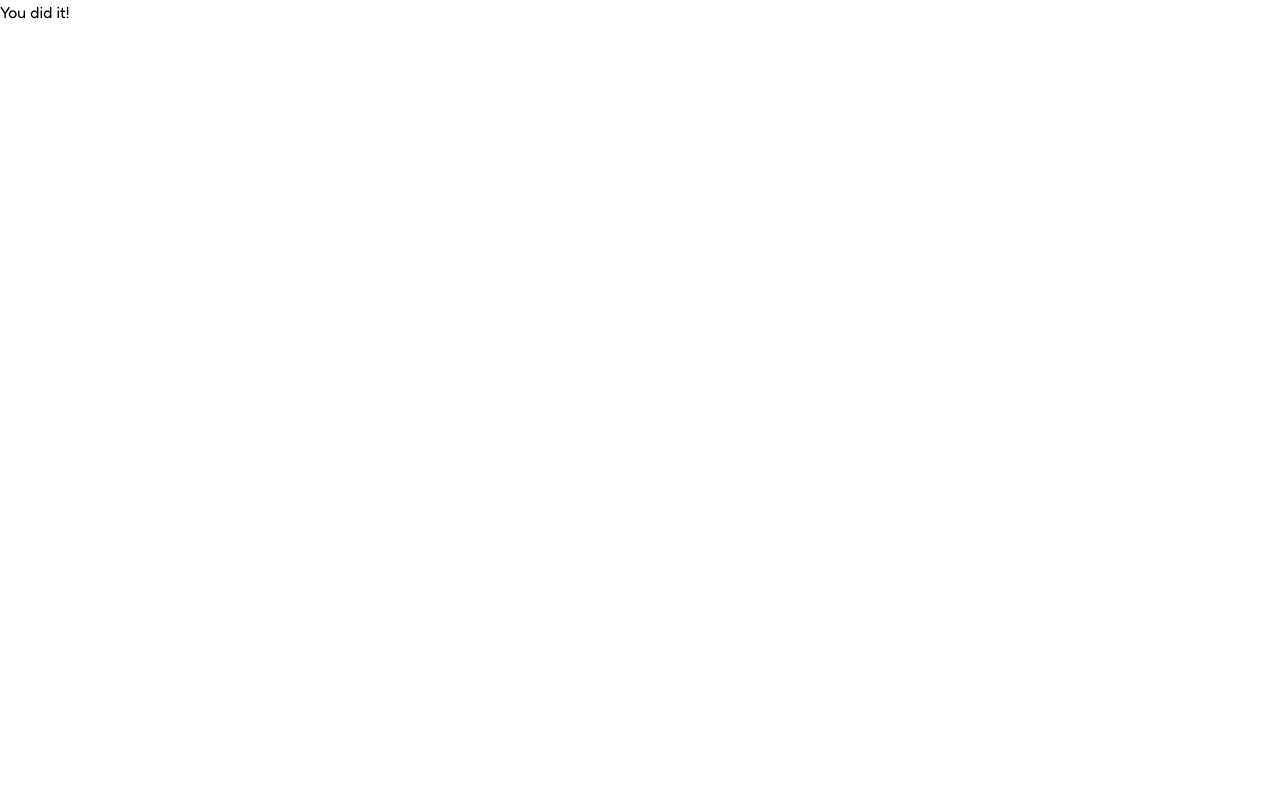
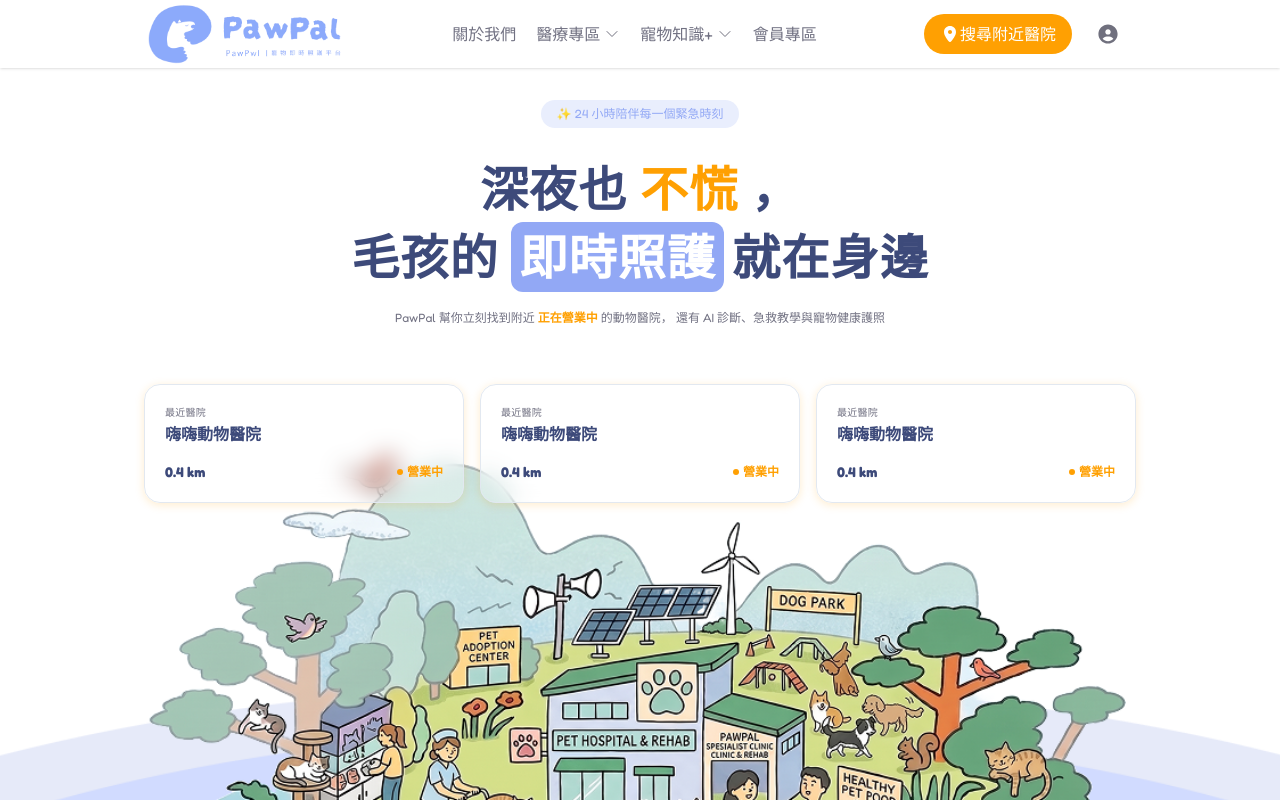
Before and after one commit to pawpal-team/PawPal, a Vue app: page / in a window 1280 px wide. Before the commit this address had no page. Shown: the top 800 px of the page. Built offline with nearby package versions, Linux system fonts and the light colour scheme; a web font is replaced by a local one.

Commit message:
feat: import header和footer，並調整padding

```diff
--- a/src/App.vue
+++ b/src/App.vue
@@ -1,7 +1,9 @@
-<script setup></script>
+<script setup>
+import home from '@/views/HomeView.vue'
+</script>
 
 <template>
-  <h1>You did it!</h1>
+  <home />
 </template>
 
 <style scoped></style>
--- a/src/views/HomeView.vue
+++ b/src/views/HomeView.vue
@@ -3,6 +3,8 @@ import bgImage from '@/assets/images/home-bg.png'
 import visualImage from '@/assets/images/home-visual.png'
 import aboutImage from '@/assets/images/home-about.png'
 import IconLocation from '@/assets/icons/location_o.svg'
+import navbar from '@/components/layout/AppHeader.vue'
+import foot from '@/components/layout/AppFooter.vue'
 
 const services = [
   {
@@ -49,8 +51,9 @@ const getIconUrl = (name) => {
 </script>
 
 <template>
-  <div
-    class="w-full min-h-screen select-none pt-18 pb-64 pawpal-container text-brand-gray overflow-x-hidden font-[family:var(--font-english),var(--font-chinese),sans-serif]"
+  <navbar />
+  <main
+    class="w-full min-h-screen select-none pt-8 pb-56 pawpal-container text-brand-gray overflow-x-hidden font-[family:var(--font-english),var(--font-chinese),sans-serif]"
   >
     <section class="hero-section text-center w-full">
       <span
@@ -252,5 +255,6 @@ const getIconUrl = (name) => {
         </RouterLink>
       </div>
     </section>
-  </div>
+  </main>
+  <foot />
 </template>
```
